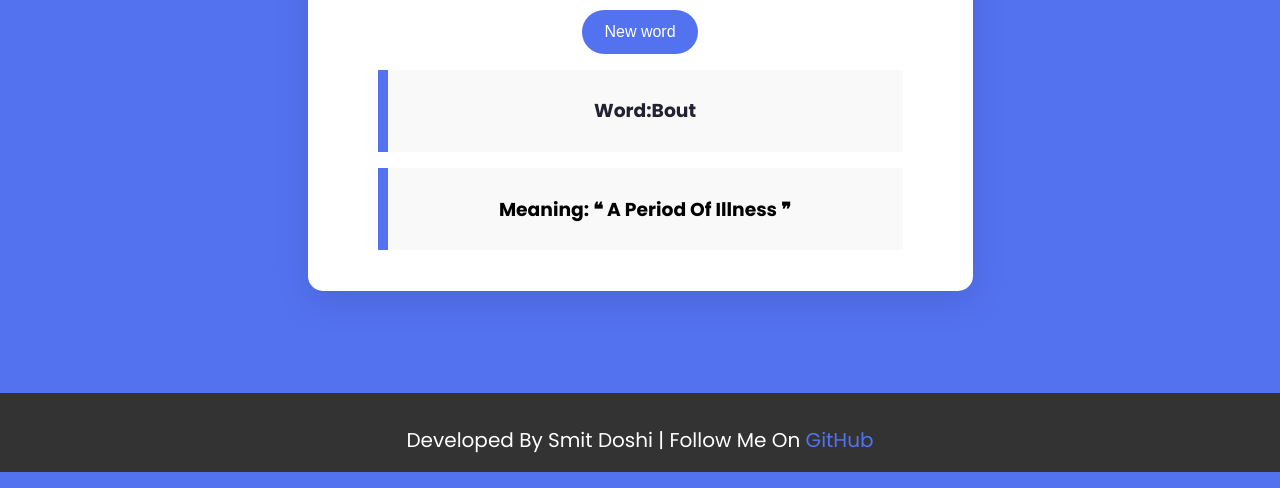
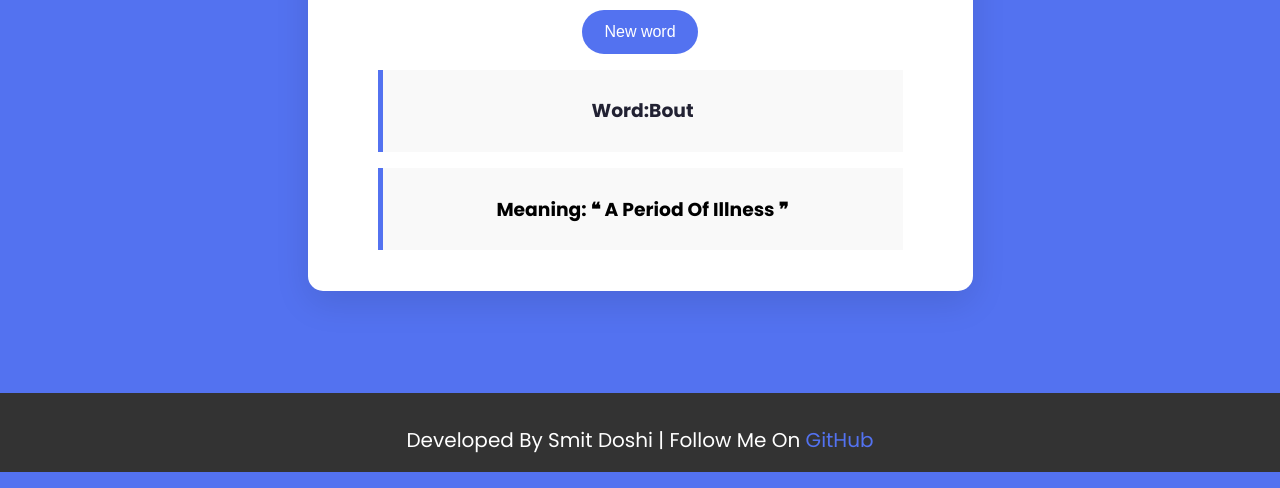
Before and after one commit to smitdoshi258/wordoftheday.github.io, a plain HTML site: page index.html in a window 1280 px wide. Shown: the part 328-816 px from the top of the page. Drawn offline with Linux system fonts and the light colour scheme.

Commit message:
Update style.css

```diff
--- a/style.css
+++ b/style.css
@@ -48,7 +48,7 @@
 
 blockquote {
     background: #f9f9f9;
-    border-left: 10px solid#5372F0;
+    border-left: 5px solid#5372F0;
     width: 20px
     margin: 0 5px;
     padding: .5rem;
```
